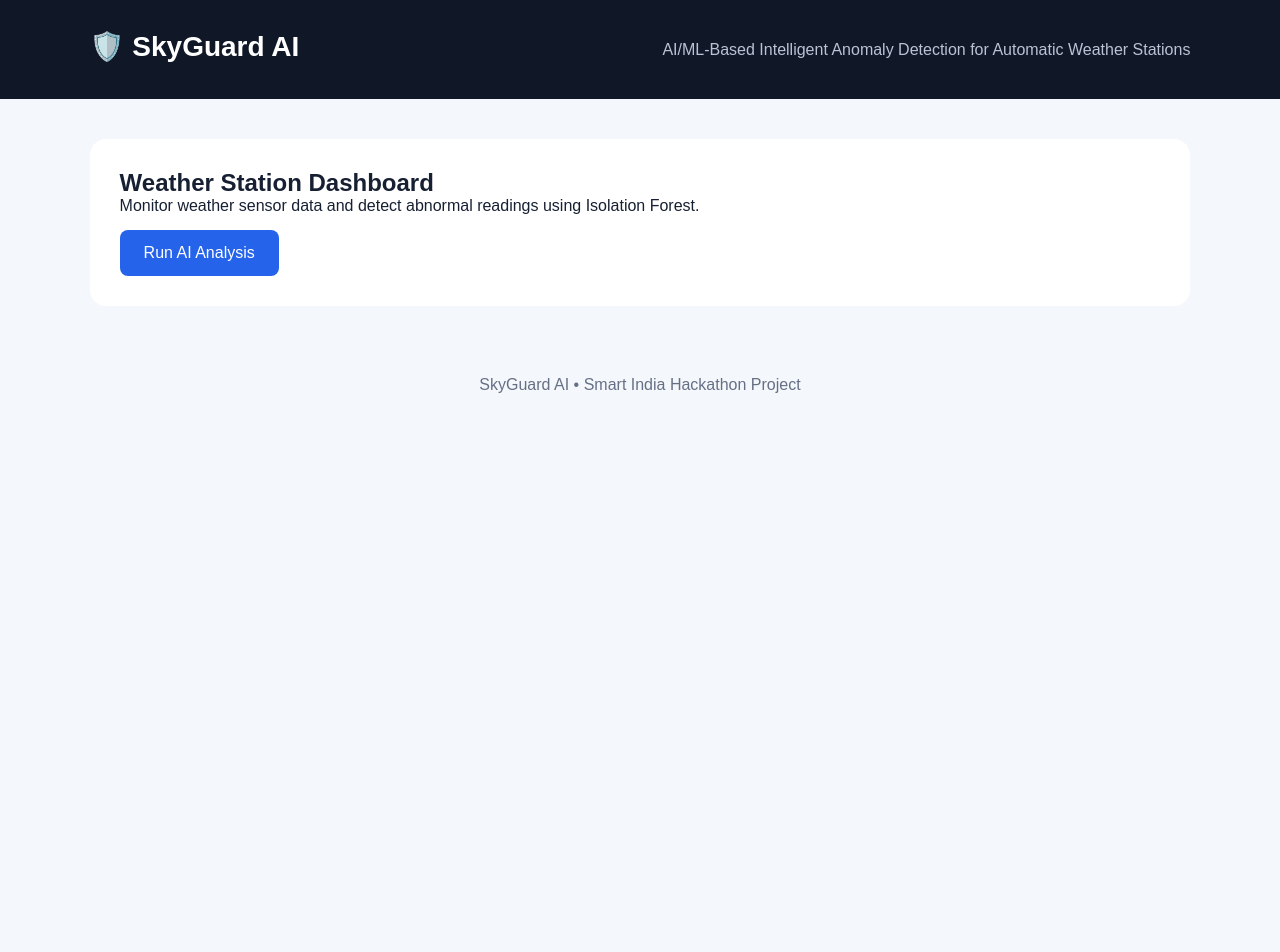
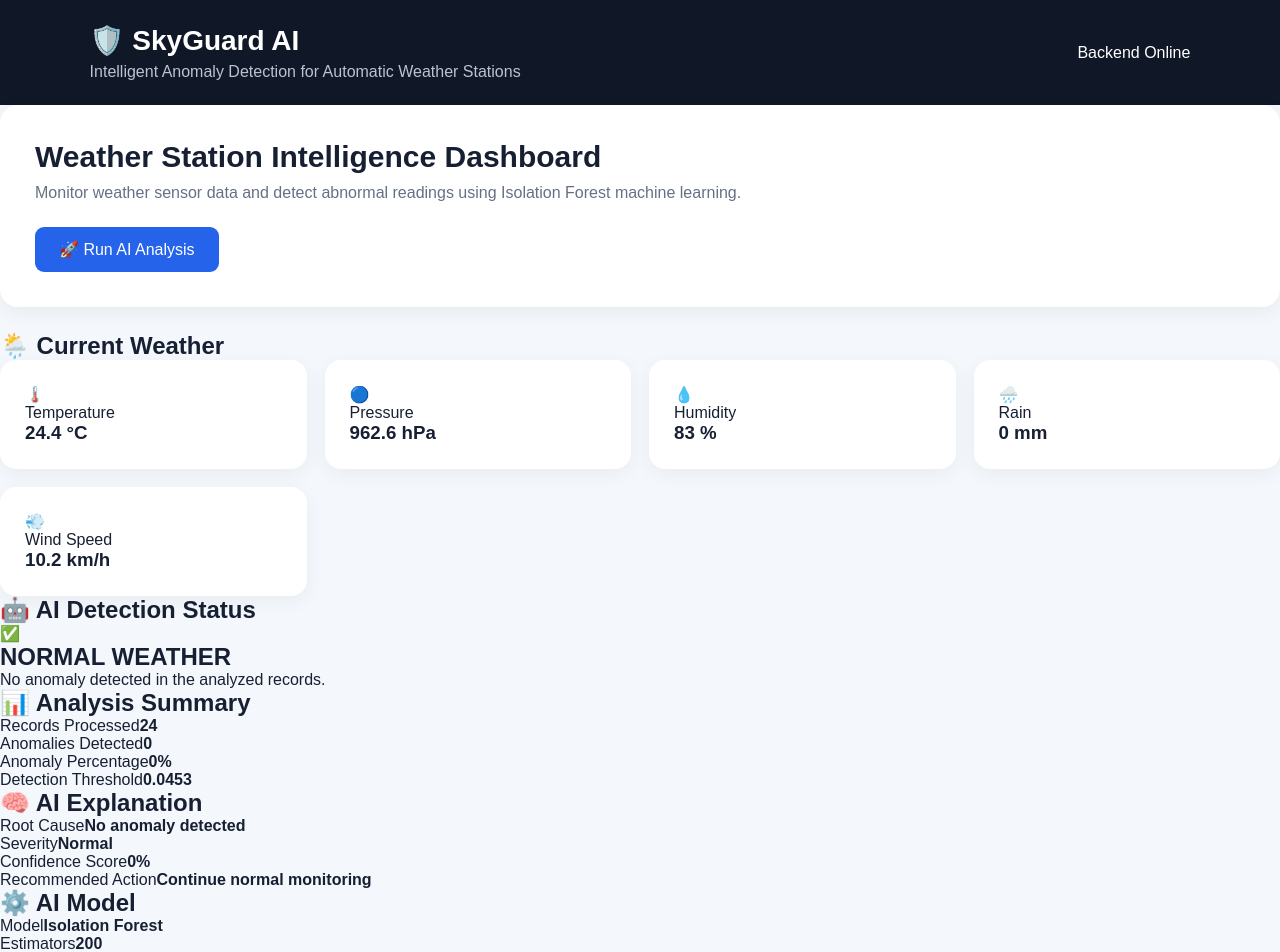
Before and after one commit to shanmugarajan-s/SkyGuard-AI, a React (Vite) app in the folder frontend/: page / in a window 1280 px wide. Shown: the top 952 px of the page. Before the commit the page ends 800 px from the top, so only its background shows below. Built offline with nearby package versions, Linux system fonts and the light colour scheme.

Commit message:
Refactor App component and update state management

```diff
--- a/frontend/src/App.jsx
+++ b/frontend/src/App.jsx
@@ -1,54 +1,226 @@
-import React from "react";
-import { useState } from "react";
+import React, { useState } from "react";
 
 const API_URL = "https://skyguard-ai-1-4rqi.onrender.com";
 
 function App() {
-  const [result, setResult] = useState(null);
   const [loading, setLoading] = useState(false);
-  const [error, setError] = useState("");
+
+  const [result, setResult] = useState({
+    status: "NORMAL",
+    anomaly: false,
+    temperature: 24.4,
+    pressure: 962.6,
+    humidity: 83,
+    rain: 0,
+    wind: 10.2,
+    anomalies: 0,
+    records: 24,
+    anomalyPercentage: 0,
+    anomalyScore: -0.0797,
+    threshold: 0.0453,
+    rootCause: "No anomaly detected",
+    severity: "Normal",
+    confidence: 0,
+    action: "Continue normal monitoring"
+  });
+
+  const sampleWeatherData = [
+    {
+      Timestamp: "2026-09-26T00:00:00",
+      Temperature_C: 24.1,
+      Pressure_hPa: 962.1,
+      Humidity_percent: 82,
+      Rain_mm: 0,
+      WindSpeed_kmh: 7.2
+    },
+    {
+      Timestamp: "2026-09-26T01:00:00",
+      Temperature_C: 23.8,
+      Pressure_hPa: 962.4,
+      Humidity_percent: 84,
+      Rain_mm: 0,
+      WindSpeed_kmh: 6.8
+    },
+    {
+      Timestamp: "2026-09-26T02:00:00",
+      Temperature_C: 23.5,
+      Pressure_hPa: 962.2,
+      Humidity_percent: 86,
+      Rain_mm: 0,
+      WindSpeed_kmh: 6.5
+    },
+    {
+      Timestamp: "2026-09-26T03:00:00",
+      Temperature_C: 23.2,
+      Pressure_hPa: 962.0,
+      Humidity_percent: 87,
+      Rain_mm: 0,
+      WindSpeed_kmh: 6.2
+    },
+    {
+      Timestamp: "2026-09-26T04:00:00",
+      Temperature_C: 22.9,
+      Pressure_hPa: 961.8,
+      Humidity_percent: 88,
+      Rain_mm: 0,
+      WindSpeed_kmh: 6.0
+    },
+    {
+      Timestamp: "2026-09-26T05:00:00",
+      Temperature_C: 22.7,
+      Pressure_hPa: 962.1,
+      Humidity_percent: 87,
+      Rain_mm: 0,
+      WindSpeed_kmh: 6.4
+    },
+    {
+      Timestamp: "2026-09-26T06:00:00",
+      Temperature_C: 23.1,
+      Pressure_hPa: 962.5,
+      Humidity_percent: 84,
+      Rain_mm: 0,
+      WindSpeed_kmh: 7.1
+    },
+    {
+      Timestamp: "2026-09-26T07:00:00",
+      Temperature_C: 24.3,
+      Pressure_hPa: 962.7,
+      Humidity_percent: 80,
+      Rain_mm: 0,
+      WindSpeed_kmh: 8.0
+    },
+    {
+      Timestamp: "2026-09-26T08:00:00",
+      Temperature_C: 25.8,
+      Pressure_hPa: 962.9,
+      Humidity_percent: 75,
+      Rain_mm: 0,
+      WindSpeed_kmh: 9.1
+    },
+    {
+      Timestamp: "2026-09-26T09:00:00",
+      Temperature_C: 27.2,
+      Pressure_hPa: 963.1,
+      Humidity_percent: 70,
+      Rain_mm: 0,
+      WindSpeed_kmh: 10.2
+    },
+    {
+      Timestamp: "2026-09-26T10:00:00",
+      Temperature_C: 28.6,
+      Pressure_hPa: 963.0,
+      Humidity_percent: 66,
+      Rain_mm: 0,
+      WindSpeed_kmh: 11.0
+    },
+    {
+      Timestamp: "2026-09-26T11:00:00",
+      Temperature_C: 29.4,
+      Pressure_hPa: 962.8,
+      Humidity_percent: 62,
+      Rain_mm: 0,
+      WindSpeed_kmh: 12.0
+    },
+    {
+      Timestamp: "2026-09-26T12:00:00",
+      Temperature_C: 30.5,
+      Pressure_hPa: 962.6,
+      Humidity_percent: 58,
+      Rain_mm: 0,
+      WindSpeed_kmh: 13.2
+    },
+    {
+      Timestamp: "2026-09-26T13:00:00",
+      Temperature_C: 30.1,
+      Pressure_hPa: 962.4,
+      Humidity_percent: 60,
+      Rain_mm: 0,
+      WindSpeed_kmh: 14.0
+    },
+    {
+      Timestamp: "2026-09-26T14:00:00",
+      Temperature_C: 29.7,
+      Pressure_hPa: 962.2,
+      Humidity_percent: 63,
+      Rain_mm: 0,
+      WindSpeed_kmh: 14.5
+    },
+    {
+      Timestamp: "2026-09-26T15:00:00",
+      Temperature_C: 29.1,
+      Pressure_hPa: 961.9,
+      Humidity_percent: 67,
+      Rain_mm: 0,
+      WindSpeed_kmh: 15.0
+    },
+    {
+      Timestamp: "2026-09-26T16:00:00",
+      Temperature_C: 28.4,
+      Pressure_hPa: 961.7,
+      Humidity_percent: 71,
+      Rain_mm: 0,
+      WindSpeed_kmh: 14.2
+    },
+    {
+      Timestamp: "2026-09-26T17:00:00",
+      Temperature_C: 27.8,
+      Pressure_hPa: 961.8,
+      Humidity_percent: 74,
+      Rain_mm: 0,
+      WindSpeed_kmh: 13.4
+    },
+    {
+      Timestamp: "2026-09-26T18:00:00",
+      Temperature_C: 27.1,
+      Pressure_hPa: 962.0,
+      Humidity_percent: 77,
+      Rain_mm: 0,
+      WindSpeed_kmh: 12.1
+    },
+    {
+      Timestamp: "2026-09-26T19:00:00",
+      Temperature_C: 26.3,
+      Pressure_hPa: 962.2,
+      Humidity_percent: 79,
+      Rain_mm: 0,
+      WindSpeed_kmh: 11.2
+    },
+    {
+      Timestamp: "2026-09-26T20:00:00",
+      Temperature_C: 25.7,
+      Pressure_hPa: 962.4,
+      Humidity_percent: 81,
+      Rain_mm: 0,
+      WindSpeed_kmh: 10.5
+    },
+    {
+      Timestamp: "2026-09-26T21:00:00",
+      Temperature_C: 25.1,
+      Pressure_hPa: 962.5,
+      Humidity_percent: 82,
+      Rain_mm: 0,
+      WindSpeed_kmh: 9.6
+    },
+    {
+      Timestamp: "2026-09-26T22:00:00",
+      Temperature_C: 24.7,
+      Pressure_hPa: 962.5,
+      Humidity_percent: 83,
+      Rain_mm: 0,
+      WindSpeed_kmh: 8.8
+    },
+    {
+      Timestamp: "2026-09-26T23:00:00",
+      Temperature_C: 24.4,
+      Pressure_hPa: 962.6,
+      Humidity_percent: 83,
+      Rain_mm: 0,
+      WindSpeed_kmh: 8.1
+    }
+  ];
 
   const runAnalysis = async () => {
     setLoading(true);
-    setError("");
-
-    const readings = [
-      [0, 24.1, 962.1, 82, 8],
-      [1, 23.8, 962.2, 84, 7],
-      [2, 23.5, 962.3, 85, 7],
-      [3, 23.2, 962.4, 86, 6],
-      [4, 22.9, 962.5, 87, 6],
-      [5, 22.7, 962.6, 88, 6],
-      [6, 22.8, 962.5, 87, 7],
-      [7, 23.4, 962.4, 84, 8],
-      [8, 24.6, 962.3, 80, 9],
-      [9, 26.0, 962.2, 76, 10],
-      [10, 27.4, 962.1, 71, 11],
-      [11, 28.5, 962.0, 67, 12],
-      [12, 29.4, 961.9, 63, 13],
-      [13, 30.1, 961.8, 60, 14],
-      [14, 30.5, 961.7, 58, 15],
-      [15, 30.2, 961.8, 60, 14],
-      [16, 29.7, 961.9, 63, 13],
-      [17, 28.8, 962.0, 67, 12],
-      [18, 27.6, 962.1, 71, 10],
-      [19, 26.5, 962.2, 75, 9],
-      [20, 25.7, 962.3, 78, 8],
-      [21, 25.1, 962.4, 80, 8],
-      [22, 24.7, 962.5, 82, 7],
-      [23, 24.4, 962.6, 83, 7]
-    ];
-
-    const data = readings.map(
-      ([hour, temp, pressure, humidity, wind]) => ({
-        Timestamp: `2026-09-26T${String(hour).padStart(2, "0")}:00:00`,
-        Temperature_C: temp,
-        Pressure_hPa: pressure,
-        Humidity_percent: humidity,
-        Rain_mm: 0,
-        WindSpeed_kmh: wind
-      })
-    );
 
     try {
       const response = await fetch(`${API_URL}/api/predict`, {
@@ -57,232 +229,312 @@ function App() {
           "Content-Type": "application/json"
         },
         body: JSON.stringify({
-          readings: data
+          records: sampleWeatherData
         })
       });
 
       if (!response.ok) {
-        throw new Error(`API request failed: ${response.status}`);
+        throw new Error("Backend request failed");
       }
 
-      const json = await response.json();
-      setResult(json);
-    } catch (err) {
-      setError(err.message);
+      const data = await response.json();
+
+      const latest = data.latest_prediction || {};
+
+      setResult({
+        status: latest.status || "NORMAL",
+        anomaly: latest.anomaly || false,
+        temperature: latest.Temperature_C ?? 0,
+        pressure: latest.Pressure_hPa ?? 0,
+        humidity: latest.Humidity_percent ?? 0,
+        rain: 0,
+        wind: 8.1,
+        anomalies: data.anomalies_detected ?? 0,
+        records: data.records_processed ?? 0,
+        anomalyPercentage: data.anomaly_percentage ?? 0,
+        anomalyScore: latest.anomaly_score ?? 0,
+        threshold: data.threshold ?? 0,
+        rootCause: latest.anomaly
+          ? "AI detected abnormal sensor behaviour"
+          : "No anomaly detected",
+        severity: latest.anomaly ? "Medium" : "Normal",
+        confidence: latest.anomaly ? 70 : 0,
+        action: latest.anomaly
+          ? "Inspect station sensors and verify readings"
+          : "Continue normal monitoring"
+      });
+    } catch (error) {
+      console.error(error);
+
+      alert(
+        "Unable to connect to SkyGuard AI backend. Please check the Render backend."
+      );
     } finally {
       setLoading(false);
     }
   };
 
   return (
-    <div style={styles.app}>
-      <header style={styles.header}>
+    <div className="app">
+
+      {/* HEADER */}
+
+      <header className="header">
+        <div>
           <h1>🛡️ SkyGuard AI</h1>
           <p>
-          AI/ML-Based Intelligent Anomaly Detection for Automatic Weather
-          Stations
+            Intelligent Anomaly Detection for Automatic Weather Stations
           </p>
+        </div>
+
+        <div className="system-status">
+          <span className="status-dot"></span>
+          Backend Online
+        </div>
       </header>
 
-      <main style={styles.container}>
-        <section style={styles.hero}>
-          <h2>Weather Station Dashboard</h2>
+      {/* HERO */}
+
+      <section className="hero">
+
+        <div>
+          <h2>Weather Station Intelligence Dashboard</h2>
+
           <p>
             Monitor weather sensor data and detect abnormal readings using
-            Isolation Forest.
+            Isolation Forest machine learning.
           </p>
+        </div>
 
         <button
+          className="analyze-button"
           onClick={runAnalysis}
           disabled={loading}
-            style={styles.button}
         >
-            {loading ? "Analyzing..." : "Run AI Analysis"}
+          {loading ? "⏳ Analyzing..." : "🚀 Run AI Analysis"}
         </button>
+
       </section>
 
-        {error && (
-          <div style={styles.error}>
-            ❌ {error}
+      {/* WEATHER CARDS */}
+
+      <section className="section">
+
+        <h2>🌦️ Current Weather</h2>
+
+        <div className="cards">
+
+          <div className="card">
+            <div className="card-icon">🌡️</div>
+            <p>Temperature</p>
+            <h3>{result.temperature} °C</h3>
           </div>
-        )}
 
-        {result && (
-          <>
-            <section
-              style={{
-                ...styles.status,
-                background:
-                  result.anomalies_detected > 0 ? "#fee2e2" : "#dcfce7"
-              }}
+          <div className="card">
+            <div className="card-icon">🔵</div>
+            <p>Pressure</p>
+            <h3>{result.pressure} hPa</h3>
+          </div>
+
+          <div className="card">
+            <div className="card-icon">💧</div>
+            <p>Humidity</p>
+            <h3>{result.humidity} %</h3>
+          </div>
+
+          <div className="card">
+            <div className="card-icon">🌧️</div>
+            <p>Rain</p>
+            <h3>{result.rain} mm</h3>
+          </div>
+
+          <div className="card">
+            <div className="card-icon">💨</div>
+            <p>Wind Speed</p>
+            <h3>{result.wind} km/h</h3>
+          </div>
+
+        </div>
+
+      </section>
+
+      {/* AI STATUS */}
+
+      <section className="section">
+
+        <h2>🤖 AI Detection Status</h2>
+
+        <div
+          className={`detection ${
+            result.anomaly ? "anomaly" : "normal"
+          }`}
         >
-              <div style={{ fontSize: "40px" }}>
-                {result.anomalies_detected > 0 ? "🚨" : "✅"}
+
+          <div className="detection-icon">
+            {result.anomaly ? "⚠️" : "✅"}
           </div>
 
           <div>
+
             <h2>
-                  {result.anomalies_detected > 0
+              {result.anomaly
                 ? "ANOMALY DETECTED"
                 : "NORMAL WEATHER"}
             </h2>
 
             <p>
-                  {result.anomalies_detected > 0
-                    ? "The AI model detected unusual sensor readings."
+              {result.anomaly
+                ? "The AI model detected abnormal sensor behaviour."
                 : "No anomaly detected in the analyzed records."}
             </p>
+
           </div>
+
+        </div>
+
       </section>
 
-            <section style={styles.grid}>
-              <div style={styles.card}>
-                <span>🌡️ Temperature</span>
+      {/* STATISTICS */}
+
+      <section className="section">
+
+        <h2>📊 Analysis Summary</h2>
+
+        <div className="stats">
+
+          <div className="stat">
+            <span>Records Processed</span>
+            <strong>{result.records}</strong>
+          </div>
+
+          <div className="stat">
+            <span>Anomalies Detected</span>
+            <strong>{result.anomalies}</strong>
+          </div>
+
+          <div className="stat">
+            <span>Anomaly Percentage</span>
+            <strong>{result.anomalyPercentage}%</strong>
+          </div>
+
+          <div className="stat">
+            <span>Detection Threshold</span>
+            <strong>{Number(result.threshold).toFixed(4)}</strong>
+          </div>
+
+        </div>
+
+      </section>
+
+      {/* AI EXPLANATION */}
+
+      <section className="section">
+
+        <h2>🧠 AI Explanation</h2>
+
+        <div className="explanation">
+
+          <div>
+            <span>Root Cause</span>
+            <strong>{result.rootCause}</strong>
+          </div>
+
+          <div>
+            <span>Severity</span>
+            <strong>{result.severity}</strong>
+          </div>
+
+          <div>
+            <span>Confidence Score</span>
             <strong>
-                  {result.latest_prediction?.Temperature_C} °C
+              {result.confidence}%
             </strong>
           </div>
 
-              <div style={styles.card}>
-                <span>🌬️ Pressure</span>
-                <strong>
-                  {result.latest_prediction?.Pressure_hPa} hPa
-                </strong>
+          <div>
+            <span>Recommended Action</span>
+            <strong>{result.action}</strong>
           </div>
 
-              <div style={styles.card}>
-                <span>💧 Humidity</span>
-                <strong>
-                  {result.latest_prediction?.Humidity_percent} %
-                </strong>
         </div>
 
-              <div style={styles.card}>
-                <span>🚨 Anomalies</span>
-                <strong>{result.anomalies_detected}</strong>
-              </div>
       </section>
 
-            <section style={styles.details}>
-              <h2>AI Analysis Result</h2>
+      {/* MODEL INFORMATION */}
+
+      <section className="section">
+
+        <h2>⚙️ AI Model</h2>
+
+        <div className="model-box">
+
+          <div>
+            <span>Model</span>
+            <strong>Isolation Forest</strong>
+          </div>
+
+          <div>
+            <span>Estimators</span>
+            <strong>200</strong>
+          </div>
+
+          <div>
+            <span>Contamination</span>
+            <strong>Auto</strong>
+          </div>
+
+          <div>
+            <span>Features</span>
+            <strong>15</strong>
+          </div>
+
+        </div>
+
+      </section>
+
+      {/* PROJECT PIPELINE */}
+
+      <section className="section">
+
+        <h2>🔄 SkyGuard AI Pipeline</h2>
+
+        <div className="pipeline">
+
+          <div>🌦️<span>Weather Data</span></div>
+
+          <div>↓</div>
+
+          <div>🧹<span>Preprocessing</span></div>
+
+          <div>↓</div>
+
+          <div>🤖<span>ML Detection</span></div>
+
+          <div>↓</div>
+
+          <div>🧠<span>Explain</span></div>
+
+          <div>↓</div>
+
+          <div>🚨<span>Alert / Action</span></div>
+
+        </div>
+
+      </section>
+
+      {/* FOOTER */}
+
+      <footer>
 
         <p>
-                <b>Records Processed:</b> {result.records_processed}
+          SkyGuard AI • SIH Project • AI/ML-Based Intelligent Anomaly
+          Detection for Automatic Weather Stations
         </p>
 
-              <p>
-                <b>Normal Records:</b> {result.normal_records}
-              </p>
+      </footer>
 
-              <p>
-                <b>Anomaly Percentage:</b> {result.anomaly_percentage}%
-              </p>
-
-              <p>
-                <b>Latest Status:</b>{" "}
-                {result.latest_prediction?.status}
-              </p>
-
-              <p>
-                <b>Anomaly Score:</b>{" "}
-                {result.latest_prediction?.anomaly_score?.toFixed(4)}
-              </p>
-
-              <p>
-                <b>Detection Threshold:</b>{" "}
-                {result.threshold?.toFixed(4)}
-              </p>
-            </section>
-          </>
-        )}
-      </main>
-
-      <footer style={styles.footer}>
-        SkyGuard AI • Smart India Hackathon Project
-      </footer>
     </div>
   );
 }
 
-const styles = {
-  app: {
-    minHeight: "100vh",
-    background: "#f4f7fb",
-    fontFamily: "Arial, sans-serif",
-    color: "#172033"
-  },
-
-  header: {
-    background: "#101827",
-    color: "white",
-    padding: "30px 7%"
-  },
-
-  container: {
-    width: "86%",
-    maxWidth: "1200px",
-    margin: "40px auto"
-  },
-
-  hero: {
-    background: "white",
-    padding: "30px",
-    borderRadius: "16px",
-    marginBottom: "25px"
-  },
-
-  button: {
-    background: "#2563eb",
-    color: "white",
-    border: "none",
-    padding: "14px 24px",
-    borderRadius: "8px",
-    fontSize: "16px",
-    cursor: "pointer",
-    marginTop: "15px"
-  },
-
-  status: {
-    padding: "25px",
-    borderRadius: "16px",
-    display: "flex",
-    alignItems: "center",
-    gap: "20px",
-    marginBottom: "25px"
-  },
-
-  grid: {
-    display: "grid",
-    gridTemplateColumns: "repeat(4, 1fr)",
-    gap: "18px"
-  },
-
-  card: {
-    background: "white",
-    padding: "25px",
-    borderRadius: "15px"
-  },
-
-  details: {
-    background: "white",
-    padding: "30px",
-    borderRadius: "16px",
-    marginTop: "25px"
-  },
-
-  error: {
-    background: "#fee2e2",
-    color: "#991b1b",
-    padding: "15px",
-    borderRadius: "10px",
-    marginBottom: "20px"
-  },
-
-  footer: {
-    textAlign: "center",
-    padding: "30px",
-    color: "#667085"
-  }
-};
-
 export default App;
```
Lines whose indentation alone changed are shown as unchanged.
